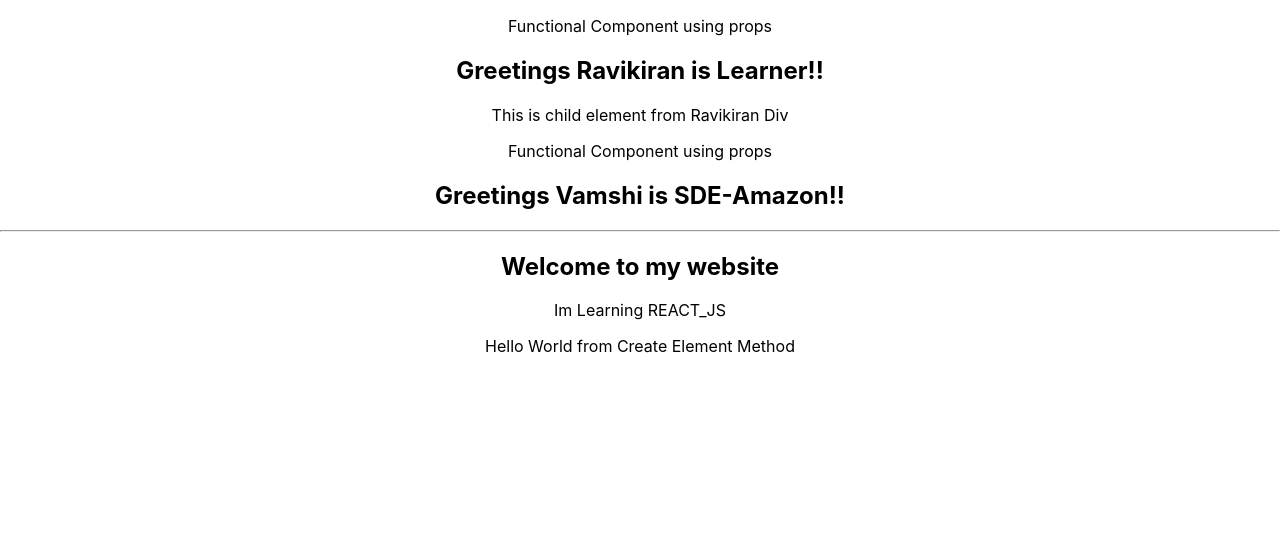
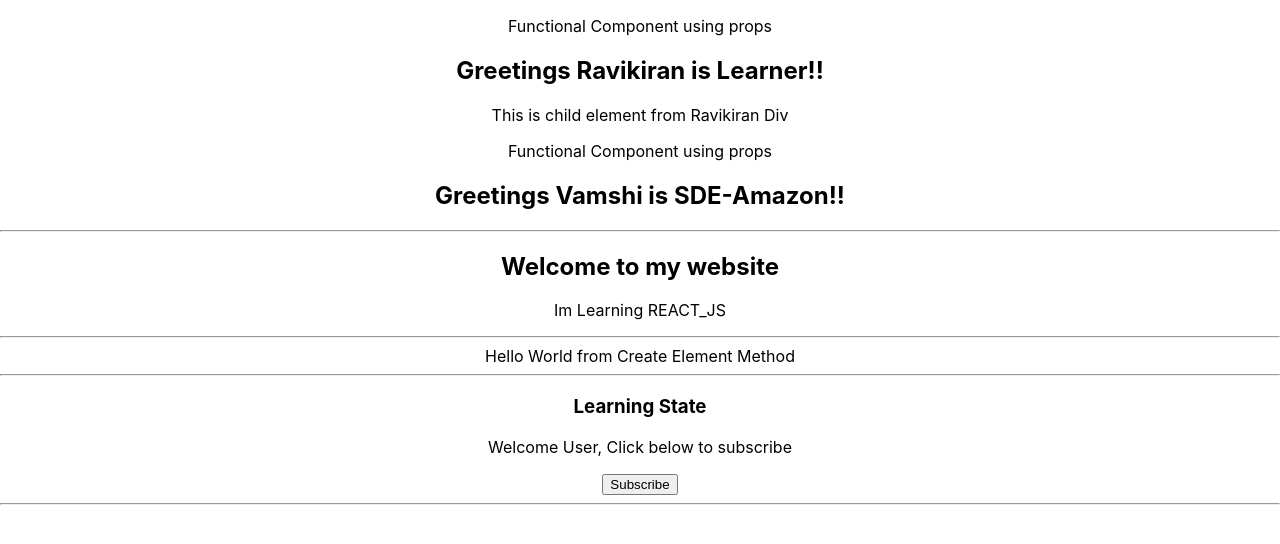
Before and after one commit to kirannani168/LearningReactJS, a React (Create React App) app: page / in a window 1280 px wide. Shown: the top 544 px of the page. Built offline with nearby package versions, Linux system fonts and the light colour scheme.

Commit message:
State: Added Message Component
Added Message Component to learn STATE & Edited App.js by importing Message Class Component

```diff
--- a/src/App.js
+++ b/src/App.js
@@ -3,6 +3,7 @@ import React, { Component } from 'react'
 import './App.css';
 import CreateElement from './Components/CreateElement';
 import Greet from './Components/Greet';
+import Message from './Components/Message';
 import Welcome from './Components/Welcome';
 
 class App extends Component {
@@ -15,7 +16,11 @@ class App extends Component {
         <Greet name="Vamshi" role="SDE-Amazon"/>
         <hr/>
         <Welcome></Welcome>
+        <hr/>
         <CreateElement/>
+        <hr/>
+        <Message/>
+        <hr/>
       </div>
     )
   }
--- /dev/null
+++ b/src/Components/Message.js
@@ -0,0 +1,27 @@
+import React, { Component } from 'react'
+
+class Message extends Component {
+    constructor(){
+        super();
+        this.state = {
+            msg: "Welcome User, Click below to subscribe",
+            btnMsg: "Subscribe"
+        }
+    }
+    onClickHandler(){
+        this.setState({
+            msg: "Thanks for Subscribing",
+            btnMsg: "Subscribed!!"
+        })
+    }
+    render() {
+        return (
+            <div>
+                <h3>Learning State</h3>
+                <p>{this.state.msg}</p>
+                <button onClick={()=>this.onClickHandler()}>{this.state.btnMsg}</button>
+            </div>
+        )
+    }
+}
+export default Message;
```
